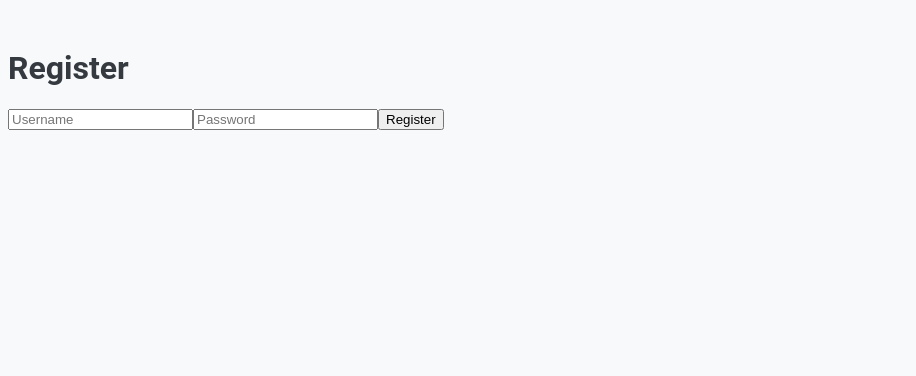
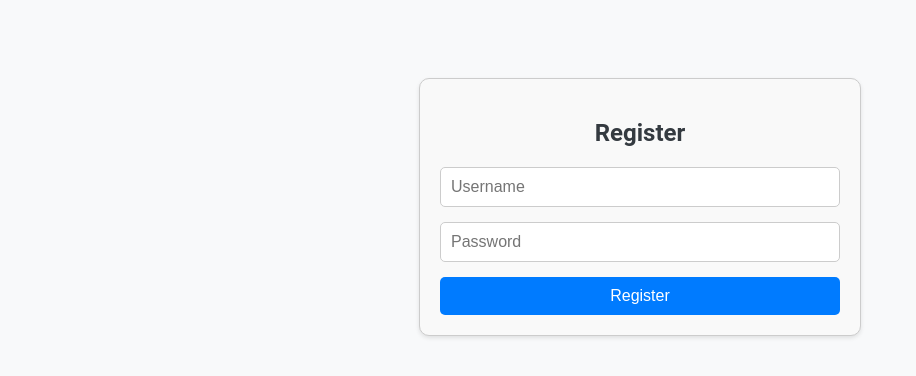
Before and after one commit to Ashmitgarg18/yamapay-health, a Next.js app: page /register in a window 1280 px wide. Shown: the top 376 px of the page, without its empty margins (0-916 px from the left). Built offline with nearby package versions, Linux system fonts and the light colour scheme.

Commit message:
adding styling to login and register page

```diff
--- /dev/null
+++ b/src/components/Auth.module.css
@@ -0,0 +1,43 @@
+/* src/components/Auth.module.css */
+.container {
+    max-width: 400px;
+    margin: 50px auto;
+    padding: 20px;
+    border: 1px solid #ccc;
+    border-radius: 10px;
+    box-shadow: 0 2px 4px rgba(0, 0, 0, 0.1);
+    background-color: #f9f9f9;
+  }
+
+  .title {
+    text-align: center;
+    margin-bottom: 20px;
+  }
+
+  .form {
+    display: flex;
+    flex-direction: column;
+  }
+
+  .input {
+    margin-bottom: 15px;
+    padding: 10px;
+    font-size: 16px;
+    border: 1px solid #ccc;
+    border-radius: 5px;
+  }
+
+  .button {
+    padding: 10px;
+    font-size: 16px;
+    color: white;
+    background-color: #007bff;
+    border: none;
+    border-radius: 5px;
+    cursor: pointer;
+    transition: background-color 0.3s ease;
+  }
+
+  .button:hover {
+    background-color: #0056b3;
+  }
--- a/src/components/Register.js
+++ b/src/components/Register.js
@@ -1,5 +1,6 @@
 // src/components/Register.js
 import { useState } from 'react';
+import styles from './Auth.module.css'; // Import the CSS module
 
 const Register = () => {
   const [username, setUsername] = useState('');
@@ -8,7 +9,7 @@ const Register = () => {
   const handleRegister = async (e) => {
     e.preventDefault();
     try {
-      const response = await fetch('/api/user/register', { // Updated endpoint
+      const response = await fetch('/api/user/register', {
         method: 'POST',
         headers: { 'Content-Type': 'application/json' },
         body: JSON.stringify({ username, password }),
@@ -29,11 +30,28 @@ const Register = () => {
   };
 
   return (
-    <form onSubmit={handleRegister}>
-      <input type="text" value={username} onChange={(e) => setUsername(e.target.value)} placeholder="Username" required />
-      <input type="password" value={password} onChange={(e) => setPassword(e.target.value)} placeholder="Password" required />
-      <button type="submit">Register</button>
-    </form>
+    <div className={styles.container}>
+      <h2 className={styles.title}>Register</h2>
+      <form onSubmit={handleRegister} className={styles.form}>
+        <input
+          type="text"
+          value={username}
+          onChange={(e) => setUsername(e.target.value)}
+          placeholder="Username"
+          required
+          className={styles.input}
+        />
+        <input
+          type="password"
+          value={password}
+          onChange={(e) => setPassword(e.target.value)}
+          placeholder="Password"
+          required
+          className={styles.input}
+        />
+        <button type="submit" className={styles.button}>Register</button>
+      </form>
+    </div>
   );
 };
 
--- a/src/pages/login.js
+++ b/src/pages/login.js
@@ -4,7 +4,6 @@ import Login from '../components/Login';
 const LoginPage = () => {
   return (
     <div>
-      <h1>Login</h1>
       <Login />
     </div>
   );
--- a/src/pages/register.js
+++ b/src/pages/register.js
@@ -4,7 +4,6 @@ import Register from '../components/Register';
 const RegisterPage = () => {
   return (
     <div>
-      <h1>Register</h1>
       <Register />
     </div>
   );
```
Also changed, not shown: src/components/Login.js (+24 -6 lines).
